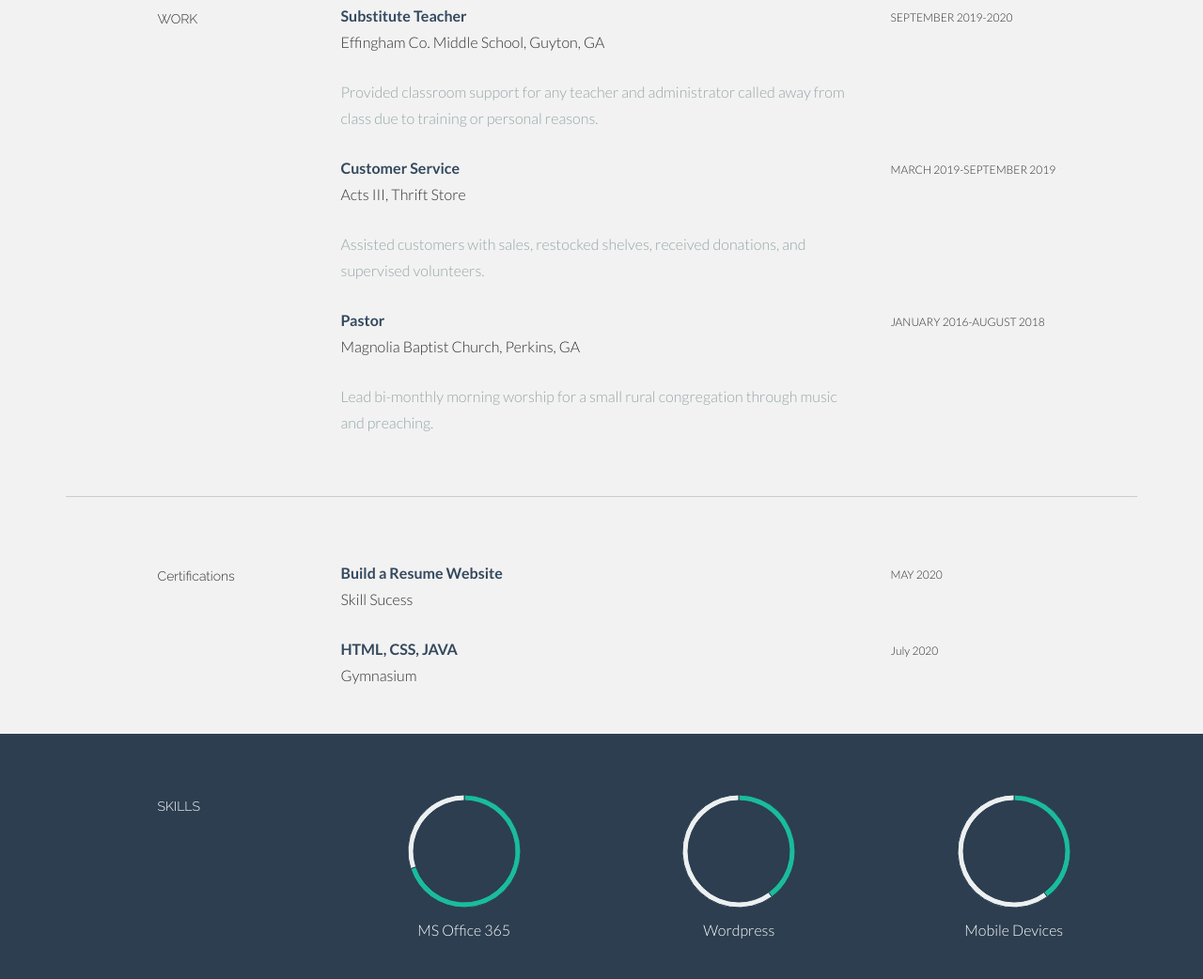
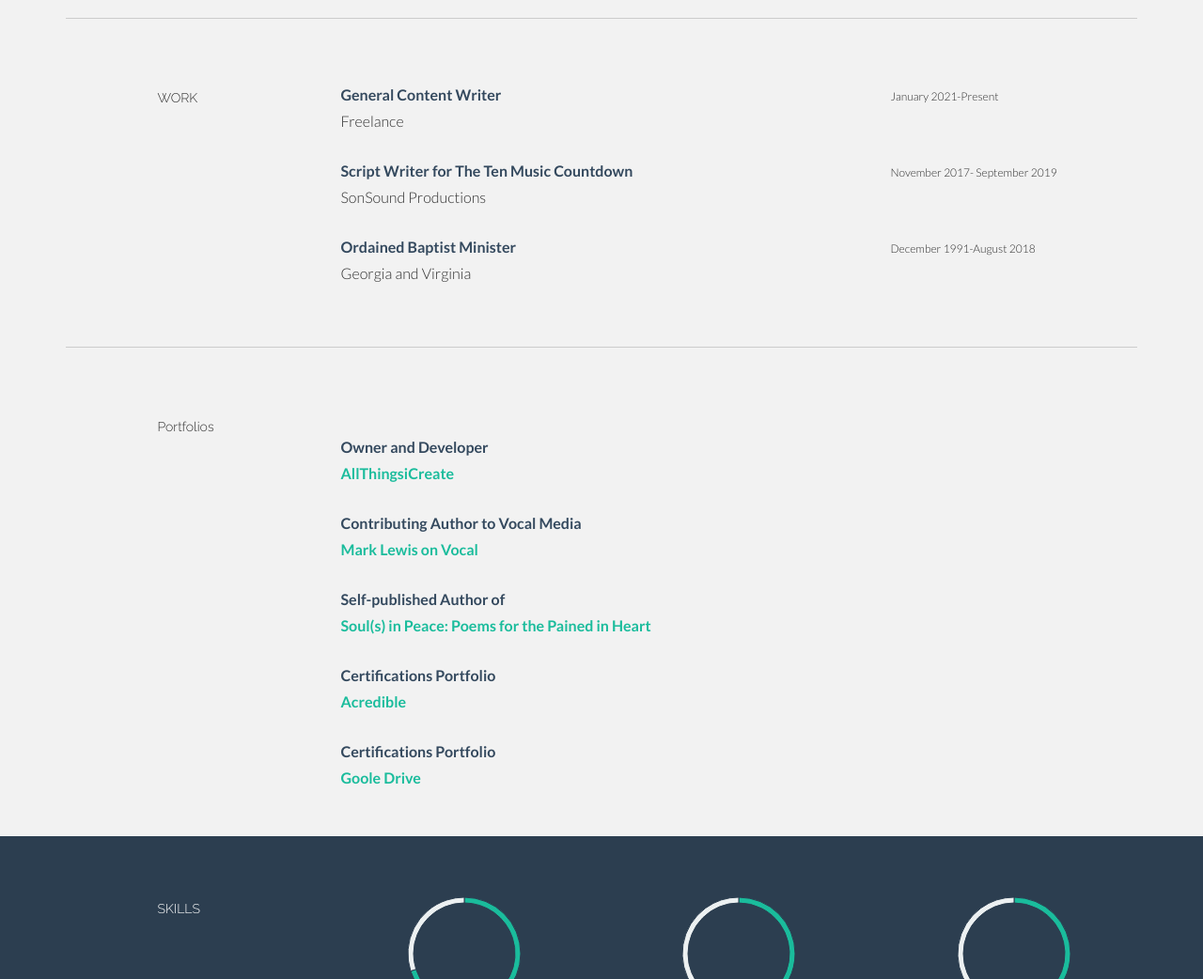
Before and after one commit to mtlewis71/mtlewis71.github.io, a plain HTML site: page resume - kelvin/index.html in a window 1280 px wide. Shown: the part 1376-2418 px from the top of the page at 94% size. Drawn offline with Linux system fonts and the light colour scheme.

Commit message:
Update index.html
added changes

```diff
--- a/resume - kelvin/index.html
+++ b/resume - kelvin/index.html
@@ -68,7 +68,7 @@
                     <br><br><br><br><br><br><br><br><br><br><br><br>
 
                     <h1>Mark Lewis</h1>
-                    <h3>Minister | Writer | Web Designer</h3>
+                    <h3>Minister | Writer | Public Speaker</h3>
                     <p>
                         <h3>marktlewis@outlook.com</h3>
                     </p>
@@ -91,8 +91,11 @@
                         <h5>ABOUT</h5>
                     </div>
                     <div class="col-lg-6">
-                        <p>I'm an ordained minister, self-published writer, and entry level web designer. I have more than 20 years public speaking, writing, and non-profit ministry experience. I have begun developing my web desgin skills with HTML, Bootstrap
-                            CSS, and JAVA. My most recent project was to develop the resume website your are currently viewing. For a more formal introduction please check out my profile on <a href="https://www.linkedin.com/in/marktlewis" target="new">LinkedIn.</a>
+                        <p>Experienced pastor and public speaker seeking new opportunities to apply my writing, research, and public speaking skills to copywriting, blogging, and content creation.
+                            My areas of expertise are religious non-fictional, motivational topical articles. I have dabbled in the area of copywriting and radio program script writing.
+                            Author of "Soul(s) in Peace: Poems for the Pained in Heart". Self-published on Amazon. A poetical diary of struggles that comes with daily life.
+                            Husband of Marie (15 years), father of 2 (Evie, Gideon), and hooman of Comet (Rat Terrier/Bassett Hound).
+                            For a more formal introduction, please visit my<a href="https://www.linkedin.com/in/marktlewis" target="new"> LinkedIn </a>profile.
                         </p>
                     </div>
                     </p>
@@ -157,42 +160,42 @@
             </div>
             <div class="col-lg-6">
                 <p>
-                    <t>Substitute Teacher</t><br/>Effingham Co. Middle School, Guyton, GA<br/>
+                    <t>General Content Writer</t><br/>Freelance<br/>
                 </p>
                 <p>
-                    <more>Provided classroom support for any teacher and administrator called away from class due to training or personal reasons.</more>
+                    <more></more>
                 </p>
             </div>
             <div class="col-lg-3">
                 <p>
-                    <sm>SEPTEMBER 2019-2020</sm>
+                    <sm>January 2021-Present</sm>
                 </p>
             </div>
 
             <div class="col-lg-6 col-lg-offset-3">
                 <p>
-                    <t>Customer Service</t><br/>Acts III, Thrift Store<br/>
+                    <t>Script Writer for The Ten Music Countdown</t><br/>SonSound Productions<br/>
                 </p>
                 <p>
-                    <more>Assisted customers with sales, restocked shelves, received donations, and supervised volunteers.</more>
+                    <more></more>
                 </p>
             </div>
             <div class="col-lg-3">
                 <p>
-                    <sm>MARCH 2019-SEPTEMBER 2019</sm>
+                    <sm>November 2017- September 2019</sm>
                 </p>
             </div>
             <div class="col-lg-6 col-lg-offset-3">
                 <p>
-                    <t>Pastor</t><br/>Magnolia Baptist Church, Perkins, GA<br/>
+                    <t>Ordained Baptist Minister</t><br/>Georgia and Virginia<br/>
                 </p>
                 <p>
-                    <more>Lead bi-monthly morning worship for a small rural congregation through music and preaching.</more>
+                    <more></more>
                 </p>
             </div>
             <div class="col-lg-3">
                 <p>
-                    <sm>JANUARY 2016-AUGUST 2018</sm>
+                    <sm>December 1991-August 2018</sm>
                 </p>
             </div>
         </div>
@@ -207,33 +210,23 @@
     <div class="container desc">
         <div class="row">
             <div class="col-lg-2 col-lg-offset-1">
-                <h5>Certifications</h5>
+                <h5>Portfolios</h5>
             </div>
             <div class="col-lg-6">
                 <p>
-                    <t>Build a Resume Website</t><br/>Skill Sucess<br/>
+                    <p><t>Owner and Developer</t><br/><a href="https://www.allthingsicreate.com" target="new"><strong>AllThingsiCreate</strong></a></br></p>
+                    <p><t>Contributing Author to Vocal Media</t><br/><a href="https://vocal.media/authors/mark-lewis-4" target="new"><strong>Mark Lewis on Vocal</strong></a></br></p>
+                    <p><t>Self-published Author of</t><br/><a href="https://www.amazon.com/~/e/B072VW9VLV" target="new"><strong><i></i>Soul(s) in Peace: Poems for the Pained in Heart</strong></a></br></p>
+                    <p><t>Certifications Portfolio</t><br/><a href="https://www.credential.net/profile/mtlewis71696525/wallet" target="new"><strong>Acredible</strong></a></br></p>
+                    <p><t>Certifications Portfolio</t><br/><a href="https://drive.google.com/drive/folders/1V99lr_Qhf1yb3bR6FBVeojssrEBUTR1e?usp=sharing" target="new"><strong>Goole Drive</strong></a></p>
                 </p>
             </div>
             <div class="col-lg-3">
                 <p>
-                    <sm>MAY 2020</sm>
+                    <sm></sm>
                 </p>
             </div>
-
-            <div class="col-lg-6 col-lg-offset-3">
-                <p>
-                    <t>HTML, CSS, JAVA</t><br/>Gymnasium<br/>
-                </p>
-                <p>
-                    <more></more>
-                </p>
             </div>
-            <div class="col-lg-3">
-                <p>
-                    <sm>July 2020</sm>
-                </p>
-            </div>
-
         </div>
         <!--/.row -->
         <br>
```
